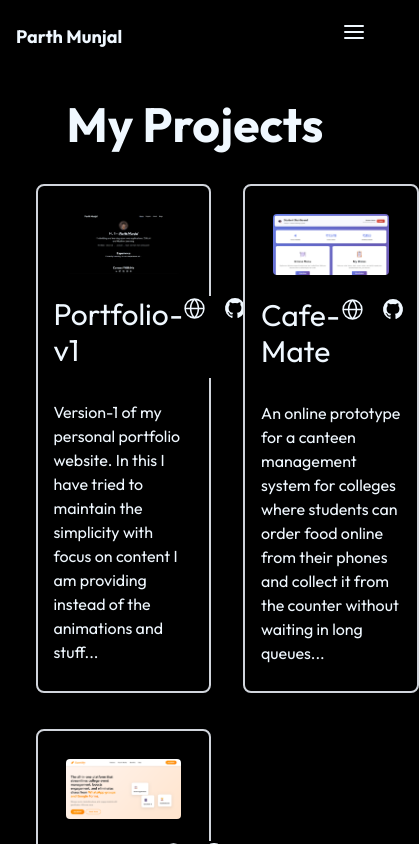
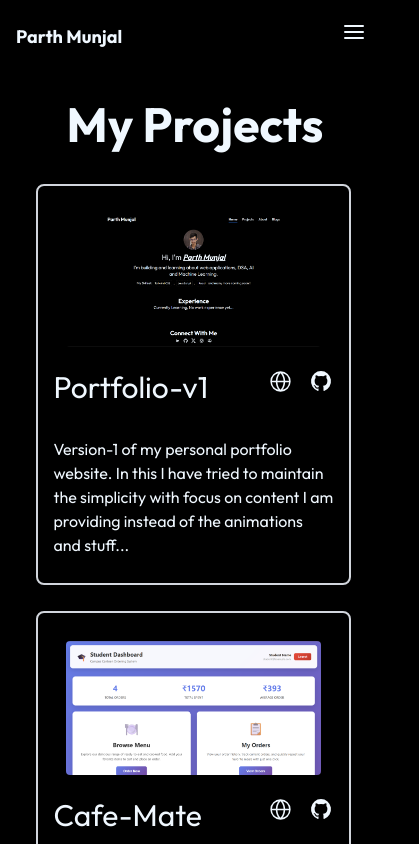
Before and after one commit to parthmunjal07/parth-portfolio-v1, a React (Vite) app: page /projects in a window 390 px wide. Shown: the top 844 px of the page, 419 px wide, since content can reach past the window. Built offline with nearby package versions, Linux system fonts and the light colour scheme.

Commit message:
animations-1 and project page fix mobile

```diff
--- a/package.json
+++ b/package.json
@@ -12,7 +12,7 @@
   "dependencies": {
     "@tailwindcss/vite": "^4.1.17",
     "@vercel/analytics": "^1.6.1",
-    "motion": "^12.23.24",
+    "motion": "^12.23.26",
     "react": "^19.2.0",
     "react-dom": "^19.2.0",
     "react-router-dom": "^7.9.6",
--- a/src/App.jsx
+++ b/src/App.jsx
@@ -1,4 +1,5 @@
 import { BrowserRouter, Routes, Route } from "react-router-dom";
+import { AnimatePresence } from "framer-motion";
 import NavBar from "./components/NavBar";
 import Hero from "./components/Hero";
 import Projects from "./components/Projects";
@@ -8,9 +9,11 @@ import BlogCard from "./components/BlogCard";
 import Blog1 from "./components/blogs/Blog1";
 
 function App() {
+
   return (
     <BrowserRouter>
-      <NavBar />
+    <NavBar />
+    <AnimatePresence mode="wait">
       <Routes>
         <Route path="/" element={<Hero />} />
         <Route path="/projects" element={<Projects />} />
@@ -18,6 +21,7 @@ function App() {
         <Route path="/about" element={<About />} />
         <Route path="/blog1" element={<Blog1 />} />
       </Routes>
+      </AnimatePresence>
     </BrowserRouter>
 
 
--- a/src/components/Hero.jsx
+++ b/src/components/Hero.jsx
@@ -1,8 +1,10 @@
 import React from "react";
 import profile from "../assets/profile.jpg";
+import PageWrapper from "./PageWrapper";
 
 function Hero() {
   return (
+    <PageWrapper>
     <div className="bg-gray-700 h-full w-[90%] md:w-[65%] mx-auto flex justify-center text-center">
       <div className="mt-25 flex flex-col gap-4 items-center ">
         <img
@@ -201,6 +203,7 @@ function Hero() {
         </div>
       </div>
     </div>
+    </PageWrapper>
   );
 }
 
--- /dev/null
+++ b/src/components/PageWrapper.jsx
@@ -0,0 +1,30 @@
+import { motion } from "framer-motion";
+
+const pageVariants = {
+  initial: {
+    opacity: 0,
+    y: 20,
+  },
+  animate: {
+    opacity: 1,
+    y: 0,
+  },
+  exit: {
+    opacity: 0,
+    y: -20,
+  },
+};
+
+export default function PageWrapper({ children }) {
+  return (
+    <motion.div
+      variants={pageVariants}
+      initial="initial"
+      animate="animate"
+      exit="exit"
+      transition={{ duration: 0.4, ease: "easeInOut" }}
+    >
+      {children}
+    </motion.div>
+  );
+}
--- a/src/components/ProjectCard.jsx
+++ b/src/components/ProjectCard.jsx
@@ -3,7 +3,7 @@ import React from "react";
 function ProjectCard(props) {
   return (
 
-    <div className="border-2 border-gray-300 w-[50%] rounded-lg p-4 m-4 hover:shadow-lg transition-shadow duration-300">
+    <div className="border-2 border-gray-300 w-[90%] md:w-[90%] rounded-lg p-4 m-4 hover:shadow-lg transition-shadow duration-300">
       <img className="w-[350px] p-3 rounded-2xl" src={props.image} alt={props.name} />
       <div className="flex justify-between">
         <div>
--- a/src/components/Projects.jsx
+++ b/src/components/Projects.jsx
@@ -3,14 +3,16 @@ import ProjectCard from "./ProjectCard";
 import cafeMate from "../assets/cafeMate.png";
 import eventify from "../assets/eventify.png";
 import portfolio from "../assets/portfolio.png";
+import PageWrapper from "./PageWrapper";
 
 function Projects() {
   return (
+    <PageWrapper>
     <div className="flex flex-col justify-center w-[90%] md:w-[65%] mx-auto">
       <div className="w-full text-center mt-25">
         <h1 className="text-5xl font-bold">My Projects</h1>
       </div>
-      <div className="flex justify-between">
+      <div className="grid grid-cols-1 md:grid-cols-2">
         <ProjectCard
           name="Portfolio-v1"
           description="Version-1 of my personal portfolio website. In this I have tried to maintain the simplicity with focus on content I am providing instead of the animations and stuff..."
@@ -25,8 +27,6 @@ function Projects() {
           liveLink="#"
           githubLink="https://github.com/parthmunjal07/CafeMate"
         />
-      </div>
-      <div className="flex justify-between">
         <ProjectCard
           name="eventify"
           description="An all-in-one event tracking web application that helps college clubs and students to manage and keep track of various events happening in the college..."
@@ -36,6 +36,7 @@ function Projects() {
         />
       </div>
     </div>
+    </PageWrapper>
   );
 }
 
```
Also changed, not shown: 1 other file (tests, documents, lock files or other folders).
